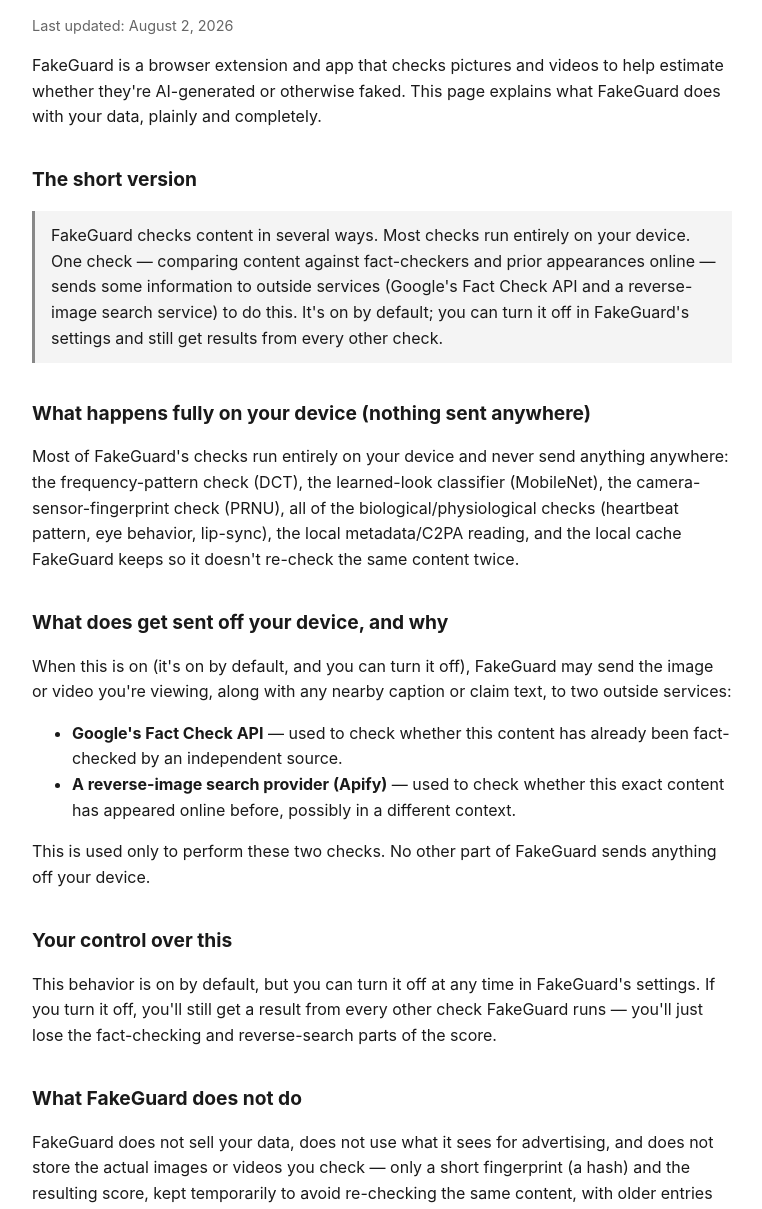
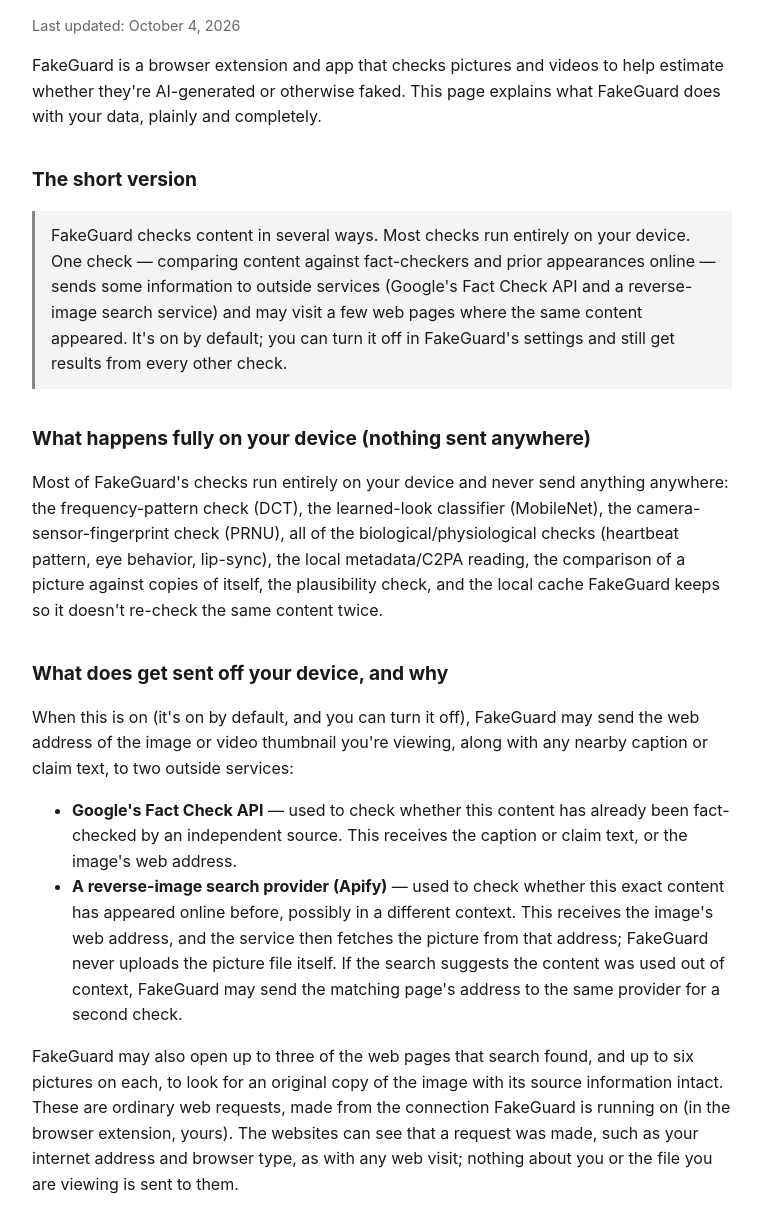
Before and after one commit to tntmbs/FakeGuard-privacy, a plain HTML site: page index.html in a window 1280 px wide. Shown: the part 84-1293 px from the top of the page, without its empty margins (258-1020 px from the left). Drawn offline with Linux system fonts and the light colour scheme.

Commit message:
Revise privacy policy with updated data usage details
Updated privacy policy to reflect changes in data handling and third-party services.

```diff
--- a/index.html
+++ b/index.html
@@ -15,25 +15,26 @@
 <body>
 
 <h1>FakeGuard Privacy Policy</h1>
-<p class="updated">Last updated: August 2, 2026</p>
+<p class="updated">Last updated: October 4, 2026</p>
 
 <p>FakeGuard is a browser extension and app that checks pictures and videos to help estimate whether they're AI-generated or otherwise faked. This page explains what FakeGuard does with your data, plainly and completely.</p>
 
 <h2>The short version</h2>
 <div class="box">
-FakeGuard checks content in several ways. Most checks run entirely on your device. One check — comparing content against fact-checkers and prior appearances online — sends some information to outside services (Google's Fact Check API and a reverse-image search service) to do this. It's on by default; you can turn it off in FakeGuard's settings and still get results from every other check.
+FakeGuard checks content in several ways. Most checks run entirely on your device. One check — comparing content against fact-checkers and prior appearances online — sends some information to outside services (Google's Fact Check API and a reverse-image search service) and may visit a few web pages where the same content appeared. It's on by default; you can turn it off in FakeGuard's settings and still get results from every other check.
 </div>
 
 <h2>What happens fully on your device (nothing sent anywhere)</h2>
-<p>Most of FakeGuard's checks run entirely on your device and never send anything anywhere: the frequency-pattern check (DCT), the learned-look classifier (MobileNet), the camera-sensor-fingerprint check (PRNU), all of the biological/physiological checks (heartbeat pattern, eye behavior, lip-sync), the local metadata/C2PA reading, and the local cache FakeGuard keeps so it doesn't re-check the same content twice.</p>
+<p>Most of FakeGuard's checks run entirely on your device and never send anything anywhere: the frequency-pattern check (DCT), the learned-look classifier (MobileNet), the camera-sensor-fingerprint check (PRNU), all of the biological/physiological checks (heartbeat pattern, eye behavior, lip-sync), the local metadata/C2PA reading, the comparison of a picture against copies of itself, the plausibility check, and the local cache FakeGuard keeps so it doesn't re-check the same content twice.</p>
 
 <h2>What does get sent off your device, and why</h2>
-<p>When this is on (it's on by default, and you can turn it off), FakeGuard may send the image or video you're viewing, along with any nearby caption or claim text, to two outside services:</p>
+<p>When this is on (it's on by default, and you can turn it off), FakeGuard may send the web address of the image or video thumbnail you're viewing, along with any nearby caption or claim text, to two outside services:</p>
 <ul>
-<li><strong>Google's Fact Check API</strong> — used to check whether this content has already been fact-checked by an independent source.</li>
-<li><strong>A reverse-image search provider (Apify)</strong> — used to check whether this exact content has appeared online before, possibly in a different context.</li>
+<li><strong>Google's Fact Check API</strong> — used to check whether this content has already been fact-checked by an independent source. This receives the caption or claim text, or the image's web address.</li>
+<li><strong>A reverse-image search provider (Apify)</strong> — used to check whether this exact content has appeared online before, possibly in a different context. This receives the image's web address, and the service then fetches the picture from that address; FakeGuard never uploads the picture file itself. If the search suggests the content was used out of context, FakeGuard may send the matching page's address to the same provider for a second check.</li>
 </ul>
-<p>This is used only to perform these two checks. No other part of FakeGuard sends anything off your device.</p>
+<p>FakeGuard may also open up to three of the web pages that search found, and up to six pictures on each, to look for an original copy of the image with its source information intact. These are ordinary web requests, made from the connection FakeGuard is running on (in the browser extension, yours). The websites can see that a request was made, such as your internet address and browser type, as with any web visit; nothing about you or the file you are viewing is sent to them.</p>
+<p>This is used only to perform these checks. No other part of FakeGuard sends anything off your device.</p>
 
 <h2>Your control over this</h2>
 <p>This behavior is on by default, but you can turn it off at any time in FakeGuard's settings. If you turn it off, you'll still get a result from every other check FakeGuard runs — you'll just lose the fact-checking and reverse-search parts of the score.</p>
@@ -50,7 +51,11 @@
 <!-- TODO: This page was drafted early (2026-08-02), before the actual build was finished. Rewrite/verify it against
      what the app actually does once the last build milestone (Milestone 16, per fakeguard_build_plan.md) is complete,
      before final store submission — confirm the on-device vs. off-device list, the two named third-party services,
-     and the toggle-off behavior all still match the real, shipped app. -->
+     and the toggle-off behavior all still match the real, shipped app.
+     UPDATED 2026-10-04: now also covers the second (double-check) Apify search and source-page lookup added in
+     Milestone 5. The Adobe soft-binding lookup is NOT listed because it is inactive; add it here and to
+     fakeguard_handoff.md Section 4 BEFORE any build that enables it. The hosted copy at
+     tntmbs.github.io/FakeGuard-privacy/ is a separate repo and must be republished with this file. -->
 
 </body>
 </html>
```
